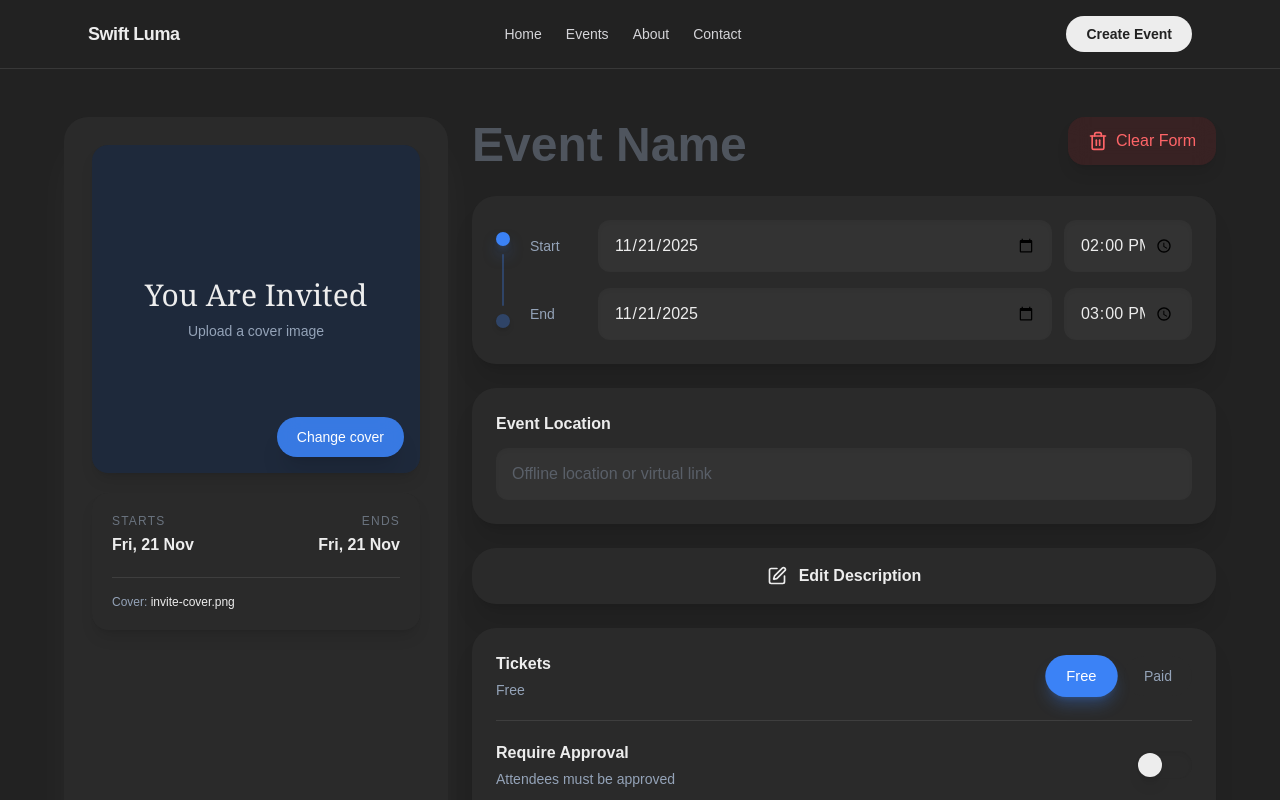
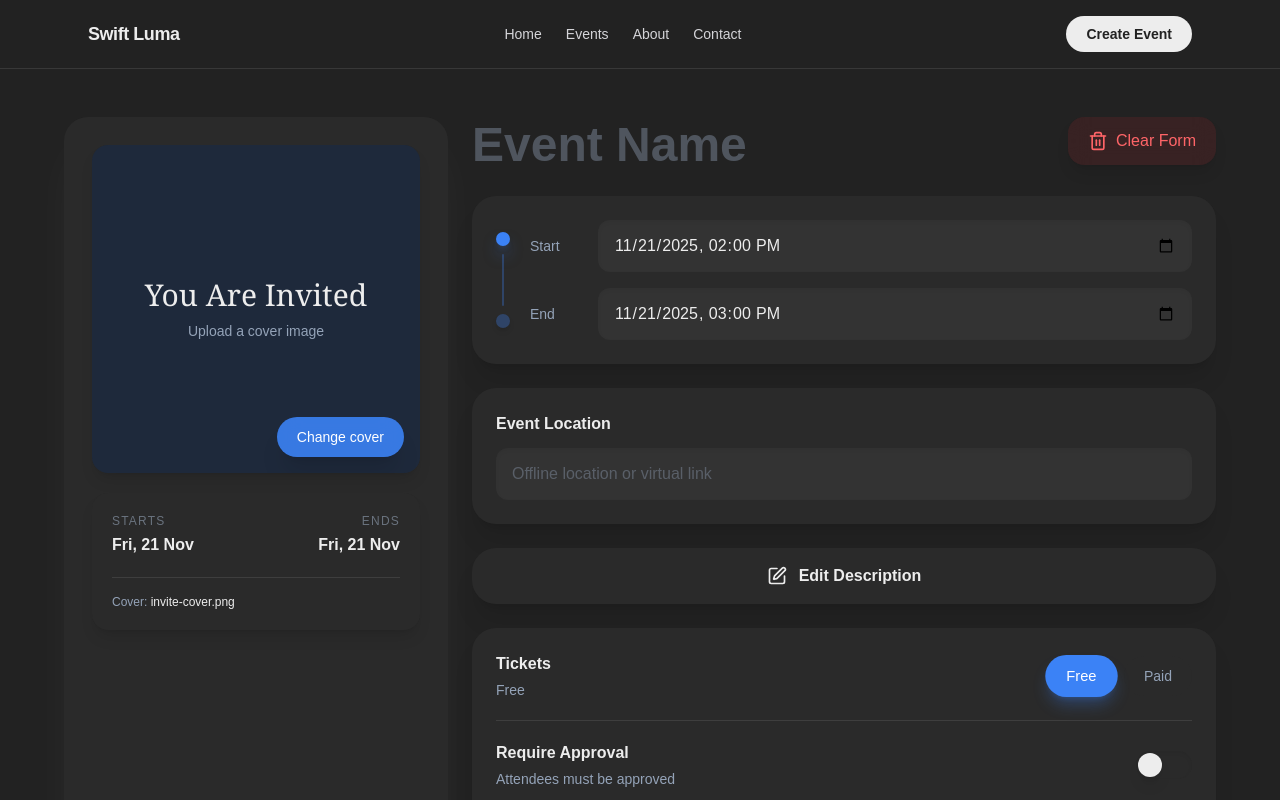
Before and after one commit to Swift-Food/events-website, a Next.js app: page /event-creation in a window 1280 px wide. Shown: the top 800 px of the page. Built offline with nearby package versions, Linux system fonts and the light colour scheme.

Commit message:
Fixed mobile view for date time entry

```diff
--- a/src/app/event-creation/page.tsx
+++ b/src/app/event-creation/page.tsx
@@ -283,29 +283,11 @@ function EventCreationForm() {
                   <label className="text-sm font-medium text-muted-foreground sm:w-14">
                     Start
                   </label>
-                  {/* Mobile: Single datetime-local input */}
                   <input
                     type="datetime-local"
                     value={start}
                     onChange={(e) => setStart(e.target.value)}
-                    className="rounded-xl bg-input-background px-4 py-3.5 text-foreground outline-none shadow-inner sm:hidden"
-                  />
-                  {/* Desktop: Separate date and time inputs */}
-                  <input
-                    type="date"
-                    value={start.split("T")[0]}
-                    onChange={(e) =>
-                      setStart(e.target.value + "T" + start.split("T")[1])
-                    }
-                    className="hidden flex-1 rounded-xl bg-input-background px-4 py-3.5 text-foreground outline-none shadow-inner sm:block"
-                  />
-                  <input
-                    type="time"
-                    value={start.split("T")[1]}
-                    onChange={(e) =>
-                      setStart(start.split("T")[0] + "T" + e.target.value)
-                    }
-                    className="hidden w-32 rounded-xl bg-input-background px-4 py-3.5 text-foreground outline-none shadow-inner sm:block"
+                    className="flex-1 rounded-xl bg-input-background px-4 py-3.5 text-foreground outline-none shadow-inner"
                   />
                 </div>
 
@@ -313,29 +295,11 @@ function EventCreationForm() {
                   <label className="text-sm font-medium text-muted-foreground sm:w-14">
                     End
                   </label>
-                  {/* Mobile: Single datetime-local input */}
                   <input
                     type="datetime-local"
                     value={end}
                     onChange={(e) => setEnd(e.target.value)}
-                    className="rounded-xl bg-input-background px-4 py-3.5 text-foreground outline-none shadow-inner sm:hidden"
-                  />
-                  {/* Desktop: Separate date and time inputs */}
-                  <input
-                    type="date"
-                    value={end.split("T")[0]}
-                    onChange={(e) =>
-                      setEnd(e.target.value + "T" + end.split("T")[1])
-                    }
-                    className="hidden flex-1 rounded-xl bg-input-background px-4 py-3.5 text-foreground outline-none shadow-inner sm:block"
-                  />
-                  <input
-                    type="time"
-                    value={end.split("T")[1]}
-                    onChange={(e) =>
-                      setEnd(end.split("T")[0] + "T" + e.target.value)
-                    }
-                    className="hidden w-32 rounded-xl bg-input-background px-4 py-3.5 text-foreground outline-none shadow-inner sm:block"
+                    className="flex-1 rounded-xl bg-input-background px-4 py-3.5 text-foreground outline-none shadow-inner"
                   />
                 </div>
               </div>
```
